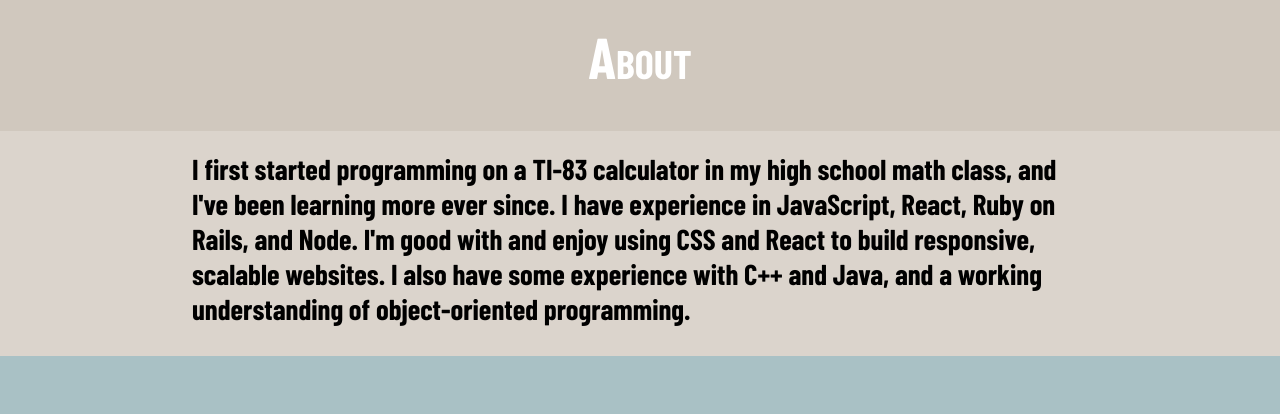
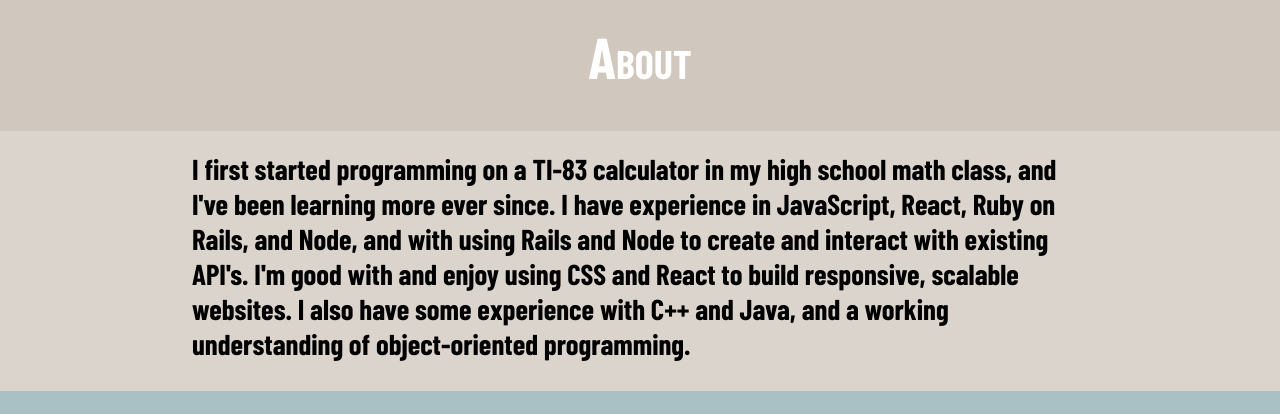
Before and after one commit to RedKing7/portfolio, a React (Create React App) app: page / in a window 1280 px wide. Shown: the part 2480-2894 px from the top of the page. Built offline with nearby package versions, Linux system fonts and the light colour scheme; a web font is replaced by a local one.

Commit message:
added some to profile and education

```diff
--- a/src/components/Education.jsx
+++ b/src/components/Education.jsx
@@ -62,7 +62,7 @@ const Education = () => {
         <Info>
           <h2>Web Development Immersive</h2>
           <p>
-            I attended General Assembly in the fall of 2017, a 12 week bootcamp where I learned how to build full-stack web applications using technologies like Node.js, React, and Ruby on Rails. I also gained a lot of experience with JavaScript, using Git and GitHub, and working with and helping others to solve coding problems.
+            I attended General Assembly in the fall of 2017, a 12 week bootcamp where I learned how to build full-stack web applications using technologies like Node.js, React, and Ruby on Rails. I also gained a lot of experience with JavaScript, using Git and GitHub, and working with and helping others to solve coding problems. During the course, I built the projects listed above, each with their own restraints and deadlines.
           </p>
         </Info>
       </School>
--- a/src/components/Profile.jsx
+++ b/src/components/Profile.jsx
@@ -43,7 +43,7 @@ const Profile = (props) => {
         <h1>About</h1>
       </Title>
       <p>
-        I first started programming on a TI-83 calculator in my high school math class, and I've been learning more ever since. I have experience in JavaScript, React, Ruby on Rails, and Node. I'm good with and enjoy using CSS and React to build responsive, scalable websites. I also have some experience with C++ and Java, and a working understanding of object-oriented programming.
+        I first started programming on a TI-83 calculator in my high school math class, and I've been learning more ever since. I have experience in JavaScript, React, Ruby on Rails, and Node, and with using Rails and Node to create and interact with existing API's. I'm good with and enjoy using CSS and React to build responsive, scalable websites. I also have some experience with C++ and Java, and a working understanding of object-oriented programming.
       </p>
     </ProfileDiv>
   )
```
